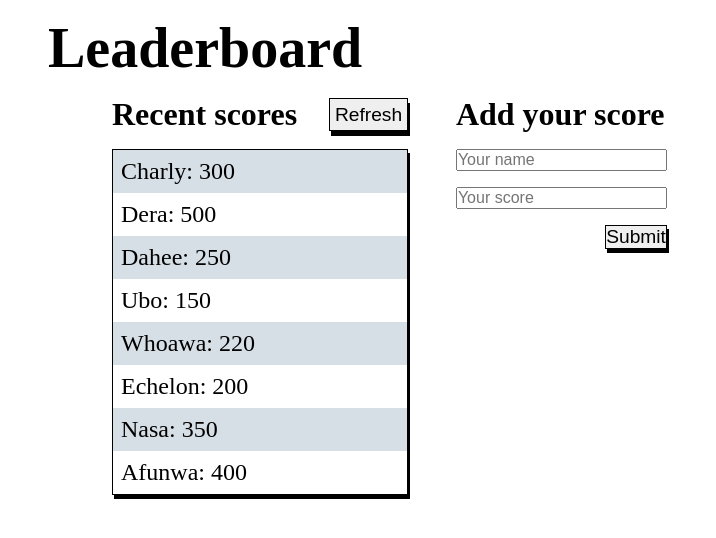
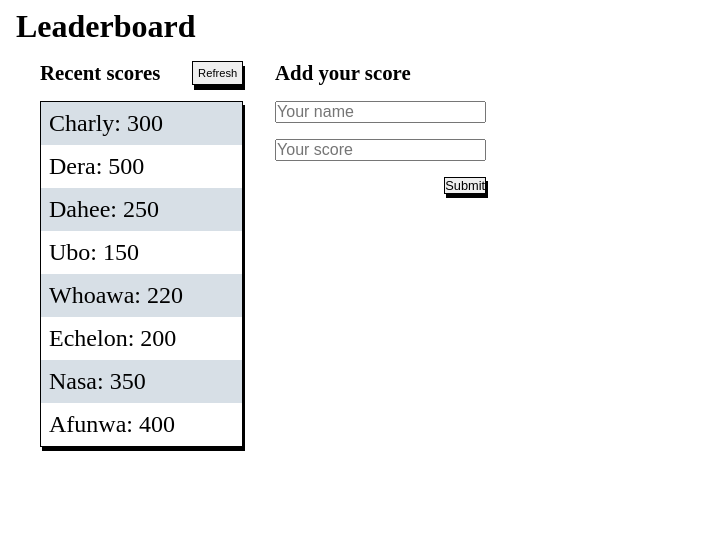
Before and after one commit to charlyeneh/Leaderboard-list-App, a website built with webpack: page src/index.html in a window 1280 px wide. Shown: the whole page, without its empty margins (0-716 px from the left). Built offline with nearby package versions, Linux system fonts and the light colour scheme.

Commit message:
Add more styling

```diff
--- a/src/style.css
+++ b/src/style.css
@@ -5,23 +5,23 @@
 }
 
 body {
-  padding: 1rem;
-  margin-left: 2rem;
+  padding: 0.5rem;
+  margin-left: 0.5rem;
 }
 
 h1 {
-  font-size: 3.5rem;
+  font-size: 2rem;
 }
 
 .container {
   display: flex;
   flex-direction: row;
-  margin-left: 4rem;
+  margin-left: 1.5rem;
 }
 
 .left-container,
 .right-container {
-  padding-right: 3rem;
+  padding-right: 2rem;
   margin-top: 1rem;
 }
 
@@ -34,14 +34,14 @@
 
 .score-header h3 {
   margin-right: 2rem;
-  font-size: 2rem;
+  font-size: 1.3rem;
 }
 
 .score-header button {
   border: 1px solid black;
   box-shadow: 2px 5px black;
   padding: 0.3rem;
-  font-size: 1.2rem;
+  font-size: 0.7rem;
 }
 
 #scores {
@@ -67,11 +67,11 @@
 }
 
 .right-container h3 {
-  font-size: 2rem;
+  font-size: 1.3rem;
 }
 
 .right-container button {
-  font-size: 1.2rem;
+  font-size: 0.8rem;
   border: 1px solid black;
   box-shadow: 2px 4px black;
   float: right;
```
